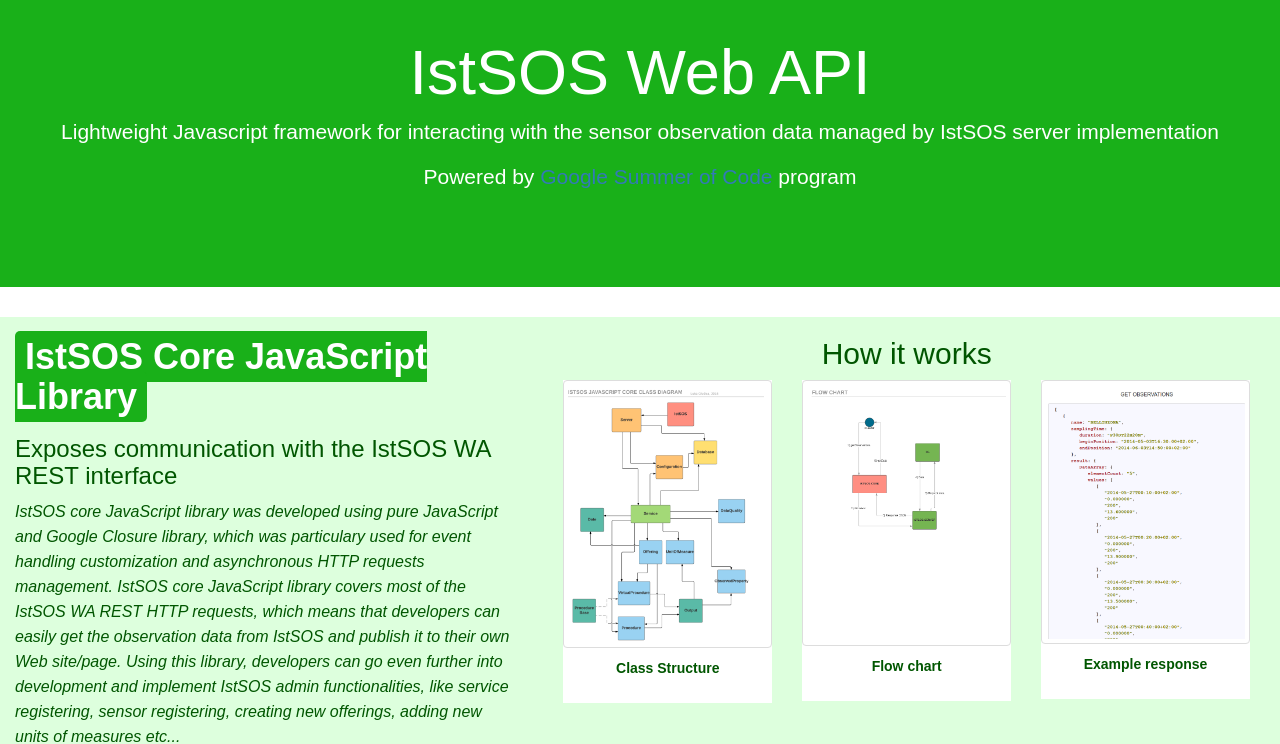
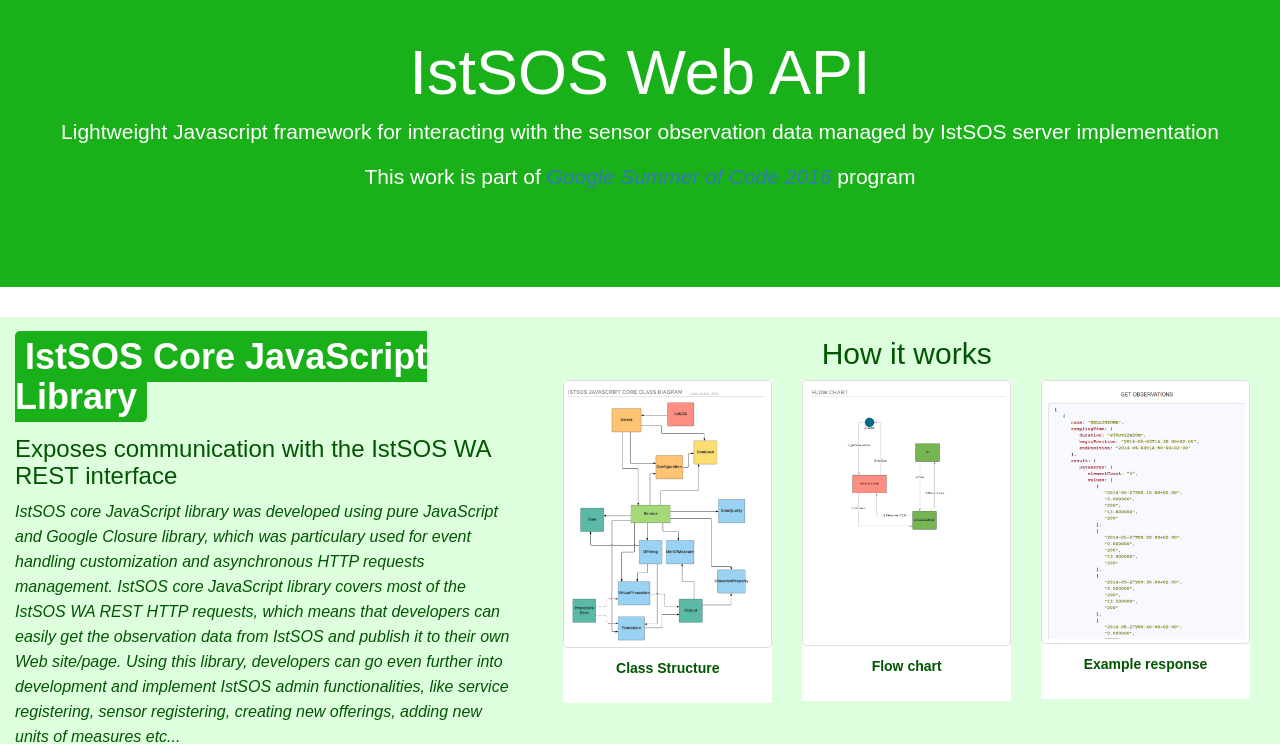
Before and after one commit to Luka-G/istSOS-Web-API, a website: page index.html in a window 1280 px wide. Shown: the part 62-806 px from the top of the page. Drawn offline with nearby package versions, Linux system fonts and the light colour scheme.

Commit message:
GSOC reference fix

```diff
--- a/index.html
+++ b/index.html
@@ -35,7 +35,7 @@
 		<div class="jumbotron text-center">
 			<h1>IstSOS Web API</h1>
 			<p>Lightweight Javascript framework for interacting with the sensor observation data managed by IstSOS server implementation</p>
-			<p> Powered by <a href="https://developers.google.com/open-source/gsoc/">Google Summer of Code</a> program </p>
+			<p> This work is part of <i><a href="https://developers.google.com/open-source/gsoc/">Google Summer of Code 2016</a></i> program </p>
 		</div>
 		<div id="core" class="container-fluid">
 			<div class="row">
```
